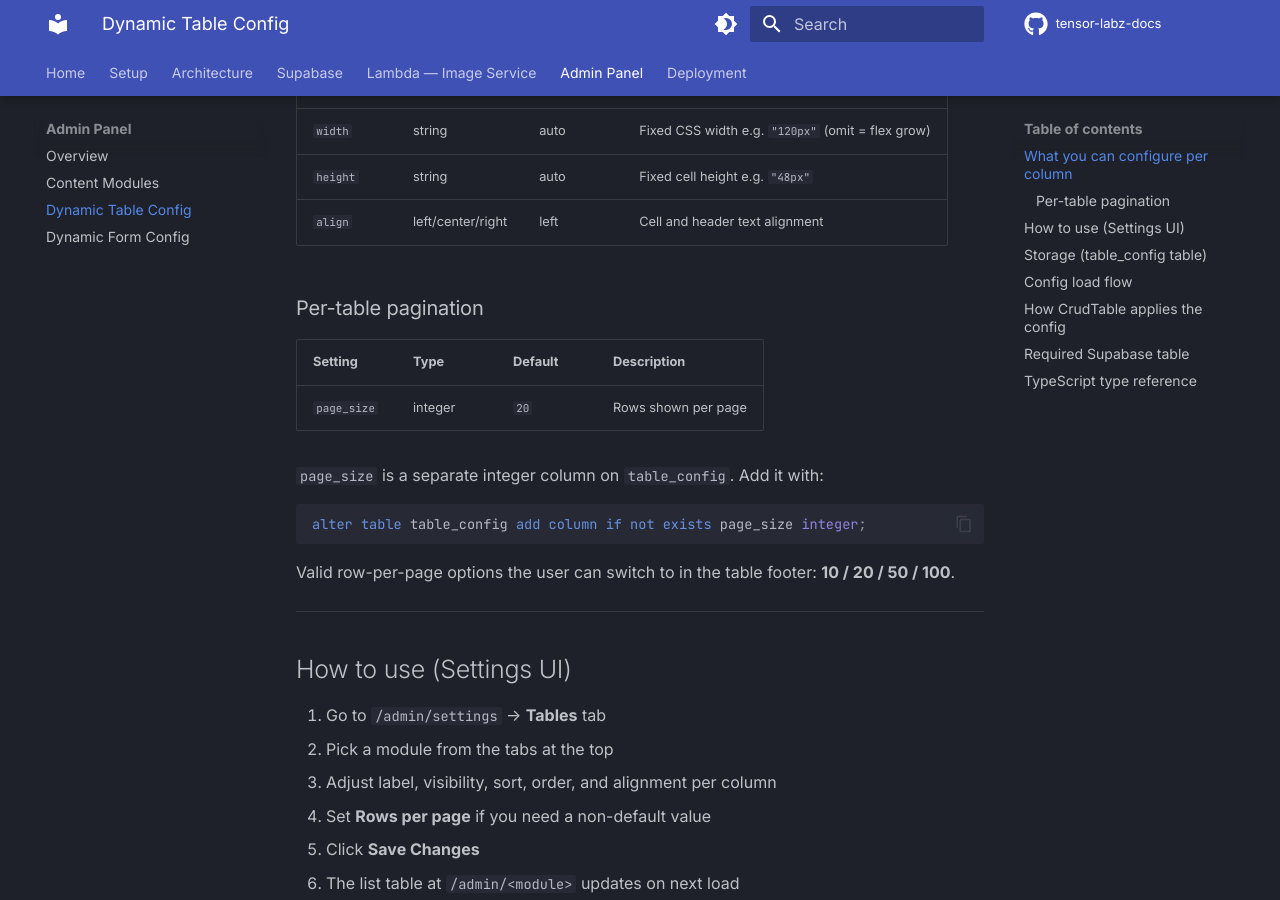
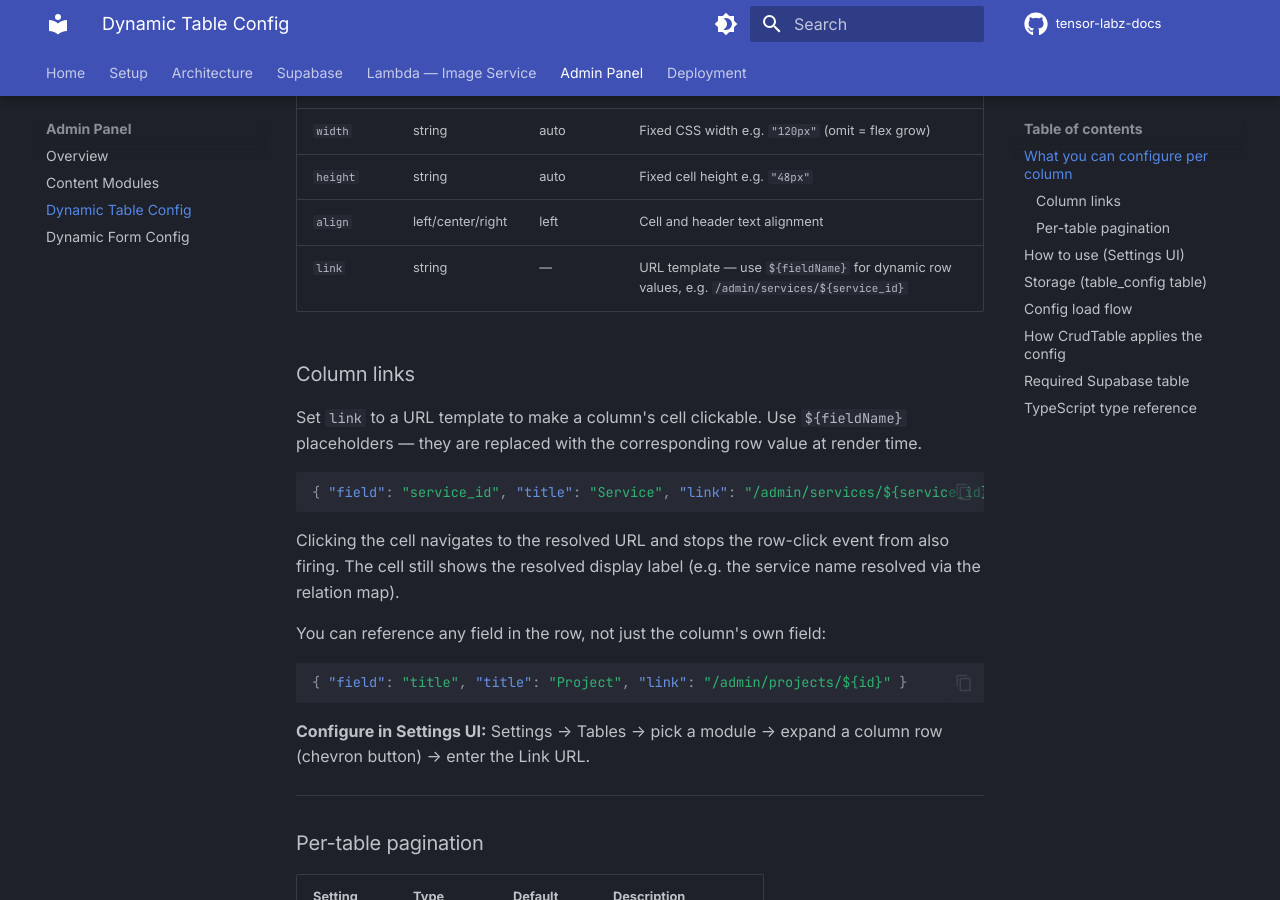
Before and after one commit to tensor-labz/tensor-labz-docs, an MkDocs documentation site: the page built from docs/admin/table-config.md, in a window 1280 px wide and 900 px high, scrolled down 627 px. Built offline with MkDocs 1.6.1 and Material for MkDocs 9.7.7, drawn with Linux system fonts in a browser that asks for light colours; comment, search, counter and statistics services are not loaded; some of the changed text lies outside the part shown.

Commit message:
docs: document link template property in table-config

````diff
--- a/docs/admin/table-config.md
+++ b/docs/admin/table-config.md
@@ -16,6 +16,27 @@ The **Tables** tab in Admin Settings lets you customise each module's list table
 | `width`    | string            | auto    | Fixed CSS width e.g. `"120px"` (omit = flex grow) |
 | `height`   | string            | auto    | Fixed cell height e.g. `"48px"`                    |
 | `align`    | left/center/right | left    | Cell and header text alignment                     |
+| `link`     | string            | —       | URL template — use `${fieldName}` for dynamic row values, e.g. `/admin/services/${service_id}` |
+
+### Column links
+
+Set `link` to a URL template to make a column's cell clickable. Use `${fieldName}` placeholders — they are replaced with the corresponding row value at render time.
+
+```json
+{ "field": "service_id", "title": "Service", "link": "/admin/services/${service_id}" }
+```
+
+Clicking the cell navigates to the resolved URL and stops the row-click event from also firing. The cell still shows the resolved display label (e.g. the service name resolved via the relation map).
+
+You can reference any field in the row, not just the column's own field:
+
+```json
+{ "field": "title", "title": "Project", "link": "/admin/projects/${id}" }
+```
+
+**Configure in Settings UI:** Settings → Tables → pick a module → expand a column row (chevron button) → enter the Link URL.
+
+---
 
 ### Per-table pagination
 
@@ -168,6 +189,7 @@ export interface TableColumnConfig {
   width?: string;      // fixed width e.g. "120px"
   height?: string;     // fixed cell height e.g. "48px"
   align?: 'left' | 'center' | 'right';
+  link?: string;       // URL template — use ${fieldName} for row values
 }
 
 export interface TableConfig {
````
